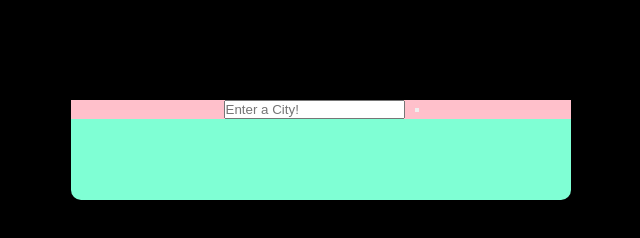
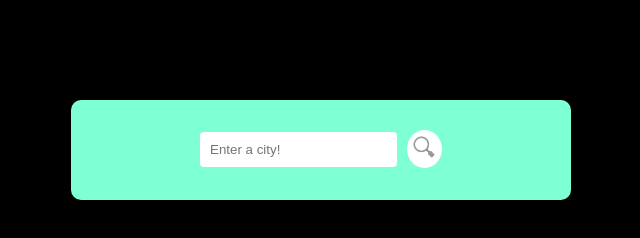
Before and after one commit to kevin94choi/Weather-App, a plain HTML site: page index.html in a window 1280 px wide. Shown: the whole page, without its empty margins (319-959 px from the left). Drawn offline with Linux system fonts and the light colour scheme.

Commit message:
Updated search bar HTML and CSS

```diff
--- a/index.html
+++ b/index.html
@@ -10,11 +10,10 @@
   <body>
     <div class="container">
       <div class="search">
-        <input class="searchInput" type="text" placeholder="Enter a City!" />
-        <button
-          class="searchBtn"
-          src="Icons/magnifying-glass-solid.svg"
-        ></button>
+        <input class="searchInput" type="text" placeholder="Enter a city!" />
+        <button class="searchBtn">
+          <img class="searchBtnImg" src="Icons/Search.png" alt="" />
+        </button>
       </div>
     </div>
   </body>
--- a/style.css
+++ b/style.css
@@ -14,6 +14,7 @@ body {
   max-width: 500px;
   border-radius: 10px;
   height: 100px;
+  padding: 30px;
 }
 
 .search {
@@ -21,8 +22,26 @@ body {
   justify-content: center;
   align-items: center;
   gap: 10px;
-  background-color: pink;
 }
 
+.searchInput {
+  border: none;
+  padding: 10px;
+  border-radius: 4px;
+}
+
+.searchBtnImg {
+  height: 25px;
+  width: 25px;
+  border-radius: 50%;
+}
 .searchBtn {
+  border-radius: 50%;
+  border: none;
+  padding: 5px;
+  background-color: white;
 }
+
+.searchBtn:hover {
+  cursor: pointer;
+}
```
